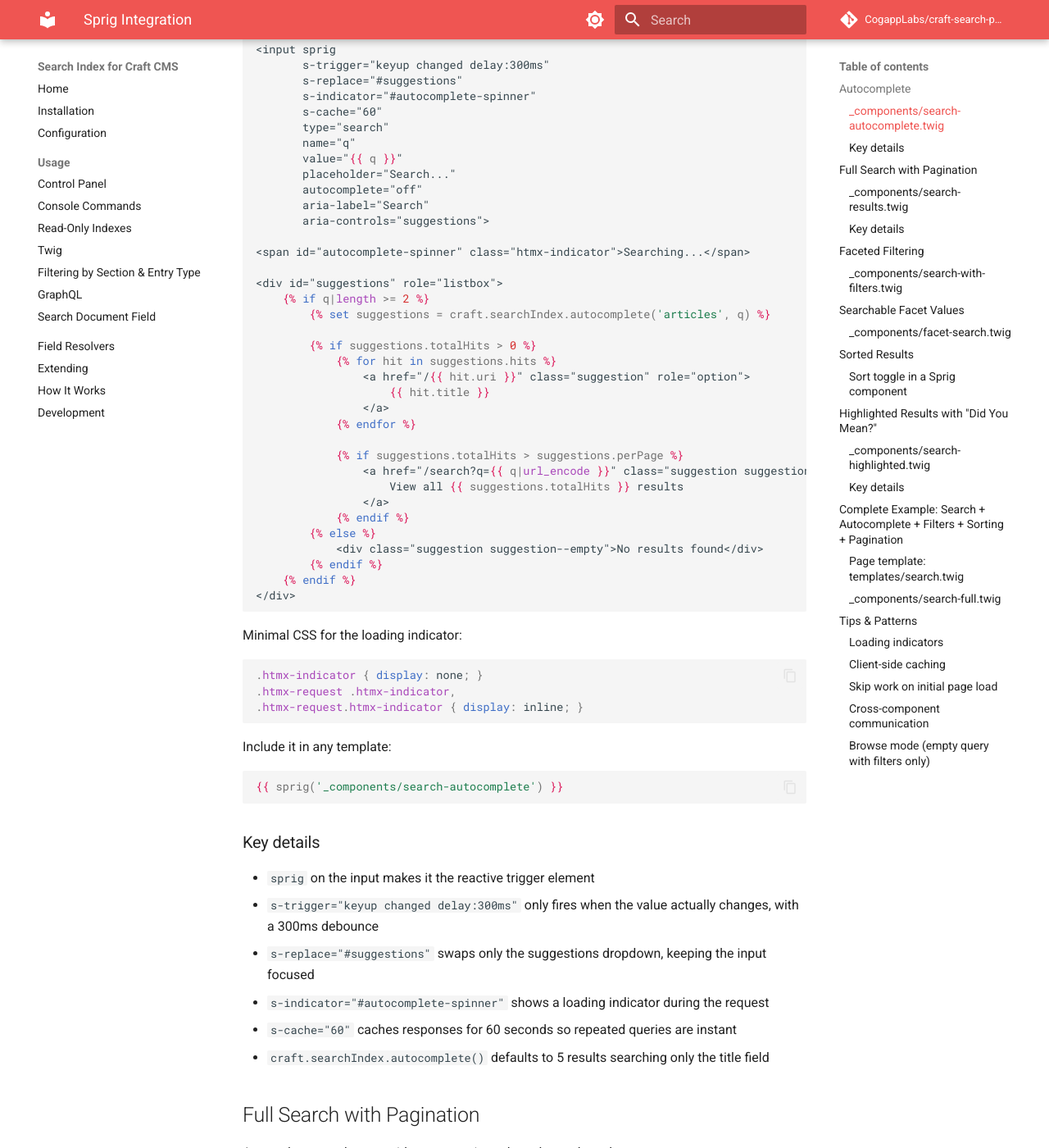
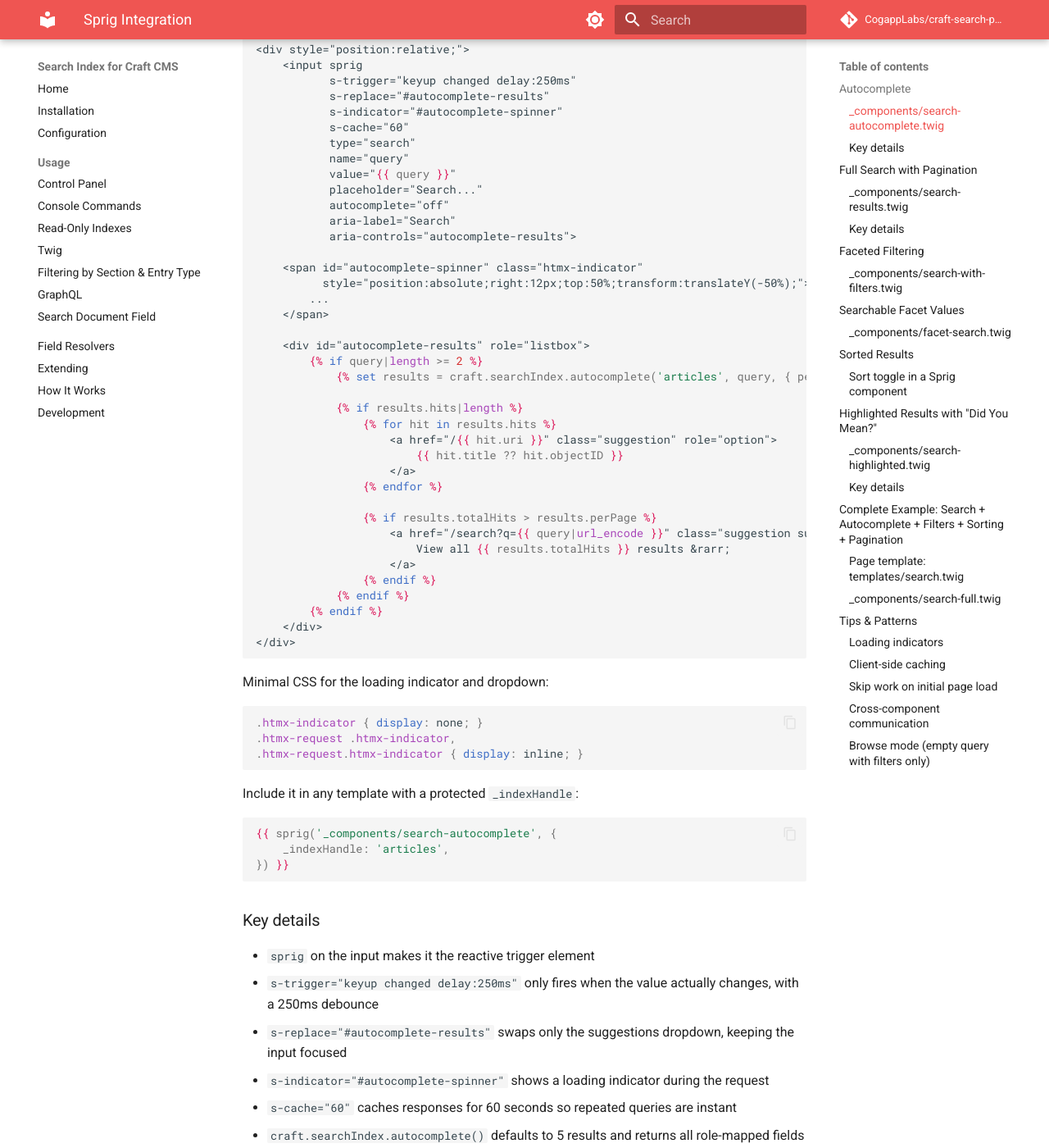
Before and after one commit to CogappLabs/craft-search-plugin, an MkDocs documentation site: the page built from docs/usage/sprig.md, in a window 1280 px wide and 1400 px high, scrolled down 535 px. Shown: the whole window at 82% size. Built offline with MkDocs 1.6.1 and Material for MkDocs 9.7.7, drawn with Linux system fonts in a browser that asks for light colours; comment, search, counter and statistics services are not loaded; some of the changed text lies outside the part shown.

Commit message:
Update Sprig docs with working autocomplete pattern
Use protected _indexHandle variable, include role fields for linking,
and match the actual working component structure.

Co-Authored-By: Claude Opus 4.6 <noreply@anthropic.com>

````diff
--- a/docs/usage/sprig.md
+++ b/docs/usage/sprig.md
@@ -12,47 +12,50 @@ A search-as-you-type autocomplete input that shows suggestions after the user ty
 
 ```twig
 {# Sprig component: search autocomplete #}
-{% set q = q ?? '' %}
+{% set query = query ?? '' %}
 
-<input sprig
-       s-trigger="keyup changed delay:300ms"
-       s-replace="#suggestions"
-       s-indicator="#autocomplete-spinner"
-       s-cache="60"
-       type="search"
-       name="q"
-       value="{{ q }}"
-       placeholder="Search..."
-       autocomplete="off"
-       aria-label="Search"
-       aria-controls="suggestions">
+<div style="position:relative;">
+    <input sprig
+           s-trigger="keyup changed delay:250ms"
+           s-replace="#autocomplete-results"
+           s-indicator="#autocomplete-spinner"
+           s-cache="60"
+           type="search"
+           name="query"
+           value="{{ query }}"
+           placeholder="Search..."
+           autocomplete="off"
+           aria-label="Search"
+           aria-controls="autocomplete-results">
 
-<span id="autocomplete-spinner" class="htmx-indicator">Searching...</span>
+    <span id="autocomplete-spinner" class="htmx-indicator"
+          style="position:absolute;right:12px;top:50%;transform:translateY(-50%);">
+        ...
+    </span>
 
-<div id="suggestions" role="listbox">
-    {% if q|length >= 2 %}
-        {% set suggestions = craft.searchIndex.autocomplete('articles', q) %}
+    <div id="autocomplete-results" role="listbox">
+        {% if query|length >= 2 %}
+            {% set results = craft.searchIndex.autocomplete('articles', query, { perPage: 6 }) %}
 
-        {% if suggestions.totalHits > 0 %}
-            {% for hit in suggestions.hits %}
-                <a href="/{{ hit.uri }}" class="suggestion" role="option">
-                    {{ hit.title }}
-                </a>
-            {% endfor %}
+            {% if results.hits|length %}
+                {% for hit in results.hits %}
+                    <a href="/{{ hit.uri }}" class="suggestion" role="option">
+                        {{ hit.title ?? hit.objectID }}
+                    </a>
+                {% endfor %}
 
-            {% if suggestions.totalHits > suggestions.perPage %}
-                <a href="/search?q={{ q|url_encode }}" class="suggestion suggestion--more">
-                    View all {{ suggestions.totalHits }} results
-                </a>
+                {% if results.totalHits > results.perPage %}
+                    <a href="/search?q={{ query|url_encode }}" class="suggestion suggestion--more">
+                        View all {{ results.totalHits }} results &rarr;
+                    </a>
+                {% endif %}
             {% endif %}
-        {% else %}
-            <div class="suggestion suggestion--empty">No results found</div>
         {% endif %}
-    {% endif %}
+    </div>
 </div>
 ```
 
-Minimal CSS for the loading indicator:
+Minimal CSS for the loading indicator and dropdown:
 
 ```css
 .htmx-indicator { display: none; }
@@ -60,20 +63,23 @@ Minimal CSS for the loading indicator:
 .htmx-request.htmx-indicator { display: inline; }
 ```
 
-Include it in any template:
+Include it in any template with a protected `_indexHandle`:
 
 ```twig
-{{ sprig('_components/search-autocomplete') }}
+{{ sprig('_components/search-autocomplete', {
+    _indexHandle: 'articles',
+}) }}
 ```
 
 ### Key details
 
 - `sprig` on the input makes it the reactive trigger element
-- `s-trigger="keyup changed delay:300ms"` only fires when the value actually changes, with a 300ms debounce
-- `s-replace="#suggestions"` swaps only the suggestions dropdown, keeping the input focused
+- `s-trigger="keyup changed delay:250ms"` only fires when the value actually changes, with a 250ms debounce
+- `s-replace="#autocomplete-results"` swaps only the suggestions dropdown, keeping the input focused
 - `s-indicator="#autocomplete-spinner"` shows a loading indicator during the request
 - `s-cache="60"` caches responses for 60 seconds so repeated queries are instant
-- `craft.searchIndex.autocomplete()` defaults to 5 results searching only the title field
+- `craft.searchIndex.autocomplete()` defaults to 5 results and returns all role-mapped fields (title, url, image, etc.) so links and thumbnails work out of the box
+- The `_indexHandle` variable uses an underscore prefix, making it a Sprig protected variable that cannot be tampered with via the request
 
 ## Full Search with Pagination
 
@@ -512,10 +518,13 @@ Combines all features into a single search experience.
     <h1>Search</h1>
 
     {# Autocomplete input #}
-    {{ sprig('_components/search-autocomplete') }}
+    {{ sprig('_components/search-autocomplete', {
+        _indexHandle: 'articles',
+    }) }}
 
     {# Full results (shown after form submission or direct URL) #}
     {{ sprig('_components/search-full', {
+        _indexHandle: 'articles',
         q: craft.app.request.getQueryParam('q') ?? '',
     }) }}
 {% endblock %}
````
